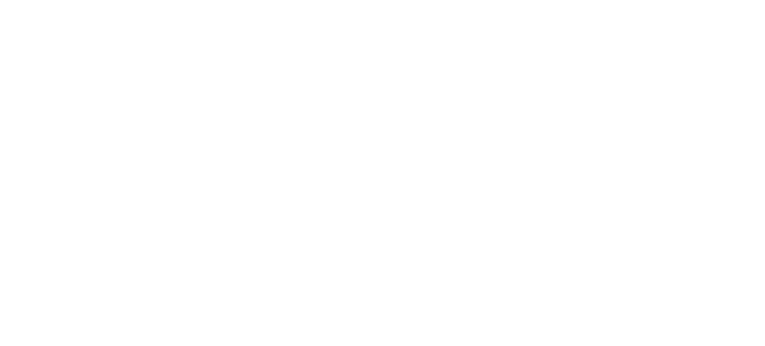
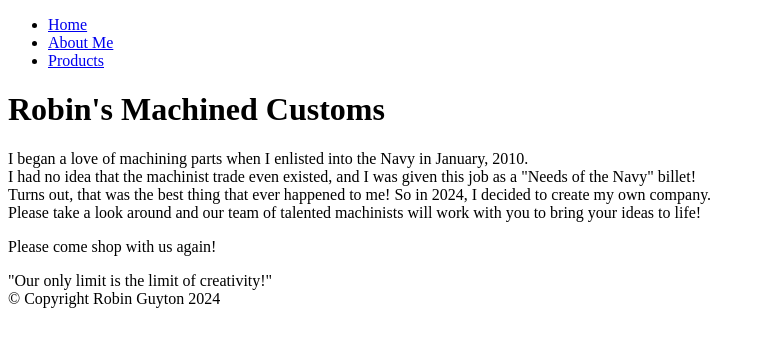
Before and after one commit to robinguyton/COMP001-Mod3-Online-Store, a plain HTML site: page index.html in a window 1280 px wide. Shown: the whole page, without its empty margins (0-765 px from the left). Drawn offline with Linux system fonts and the light colour scheme.

```diff
--- a/index.html
+++ b/index.html
@@ -3,9 +3,50 @@
 <head>
     <meta charset="UTF-8">
     <meta name="viewport" content="width=device-width, initial-scale=1.0">
-    <title>Robin's Machine Shop Customs</title>
+    <title>Robin's Machined Customs</title>
+    <!-- This line adds a shortcut icon -->
+    <link rel="icon" type="images/favicon.ico" href="/images/favicon.ico">
+
 </head>
+
 <body>
+<header>
+    <!--Header content typically goes here -->
+    <nav>
+        <!-- Unordered list with 3 items -->
+
+         <ul>
+            <li><a href="index.html" target="_self">Home</a></li>
+            <li><a href="about.me" target="_self">About Me</a></li>
+            <li><a href="products.html" target="_self">Products</a></li>
+         </ul>
+    </nav>
+
+    <h1>Robin's Machined Customs</h1>
+
+</header>
+
+    <main>
+
+         <!-- Main content typically goes here -->
+    <p>I began a love of machining parts when I enlisted into the Navy in January, 2010.
+        <br>I had no idea that the machinist trade even existed, and I was given this job as a "Needs of the Navy" billet!
+        <br>Turns out, that was the best thing that ever happened to me! So in 2024, I decided to create my own company.
+        <br>Please take a look around and our team of talented machinists will work with you to bring your ideas to life!
+    </p>
+             <!-- Section element with 3 div elements-->
+
+
+
+    </main>
+
+    <footer>
+        <!-- Footer closing goes here, as well as copyright-->
+        <p>Please come shop with us again!</p>
+        <p>"Our only limit is the limit of creativity!"
+        <br>&copy; Copyright Robin Guyton 2024 </p>
+
+    </footer>
 
 </body>
 </html>
```
Also changed, not shown: products.html (added, +29 -0 lines), Images/aldice.jpeg (added), Images/brdicepol.jpg (added), Images/brdiceunpol.jpg (added), Images/brgav.jpeg (added), Images/favicon.ico (added).
